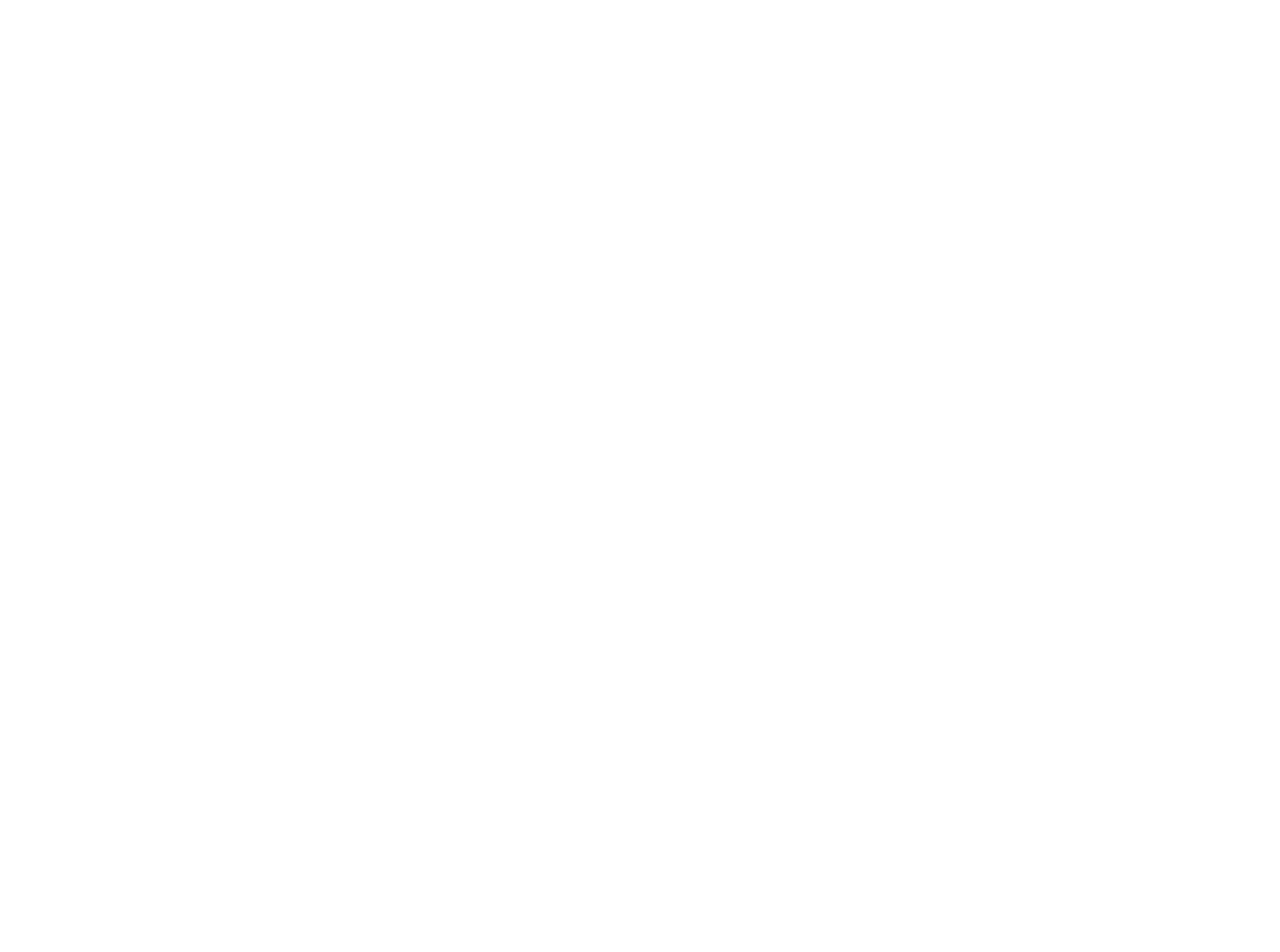
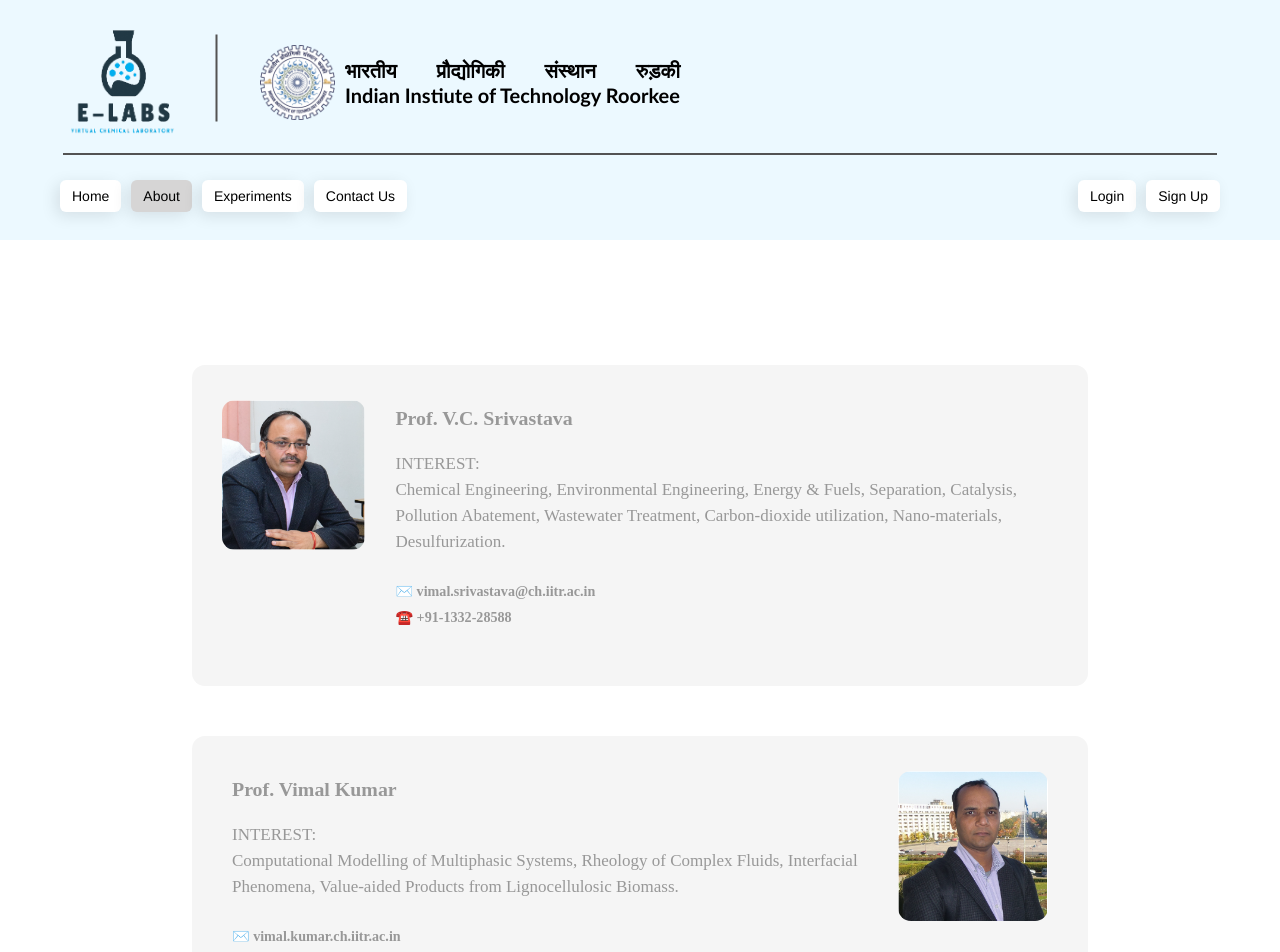
Before and after one commit to Abhinav-Agarwal021/Virtual_lab, a React (Create React App) app: page /about in a window 1280 px wide. Before the commit this address had no page. Shown: the top 952 px of the page. Before the commit the page ends 800 px from the top, so only its background shows below. Built offline with nearby package versions, Linux system fonts and the light colour scheme; a web font is replaced by a local one.

Commit message:
about
Changes in about

```diff
--- a/src/App.js
+++ b/src/App.js
@@ -3,6 +3,8 @@
 import { Navbar } from './SharedComponents/Navbar/Navbar';
 import { Experiments } from './Components/Experiments/Experiments';
 import { Home } from './Components/Home/Home';
+import {About} from "./Components/About/About";
+
 
 function App() {
   return (
@@ -32,6 +34,14 @@
             </>
           }
         />
+        <Route exact path="/about"
+        element={
+          <>
+            <Navbar />
+            <About />
+          </>
+        }/>
+
       </Routes>
     </BrowserRouter>
   );
--- /dev/null
+++ b/src/Components/About/About.css
@@ -0,0 +1,33 @@
+.about-image , .about-image-1{
+    height:150px;
+    width:150px;
+    border-radius: 13px;
+    display: inline-block;
+    margin: 15px 10px 10px 10px;
+}
+
+.about{
+    padding: 25px 15% 0 15%;
+}
+.about-xyz,.about-xyz-1{
+    margin-top:100px;
+    background-color: #f5f5f5;
+    border-radius: 13px;
+}
+.about-xyz-1
+{
+    margin-top:50px;
+}
+.about-sub{
+    padding: 20px 30px 32px 20px;
+    display: flex;
+}
+.text{
+    margin-left:20px ;
+    font-family: 'Poppins';
+    font-style: normal;
+    font-weight: 400;
+    font-size: 17px;
+    line-height: 26px;
+    color: #989898;
+}
--- /dev/null
+++ b/src/Components/About/About.js
@@ -0,0 +1,44 @@
+import React from 'react';
+import "./About.css"
+
+export const About = ()=>{
+
+    return(
+        <div className='about'>
+            <div className='about-xyz'>
+              <div className='about-sub'>
+                <img src='Images/hod.png' alt='' className='about-image'></img>
+                <div className='text'>
+                <h3>Prof. V.C. Srivastava</h3>
+                INTEREST:<br/>
+                Chemical Engineering, Environmental Engineering, Energy & Fuels, Separation, Catalysis, Pollution Abatement, Wastewater Treatment, Carbon-dioxide utilization, Nano-materials, Desulfurization.
+                <h5>
+                ✉️ vimal.srivastava@ch.iitr.ac.in
+                <br/>
+                ☎️ +91-1332-28588
+                </h5>
+                </div>
+              </div>
+            </div>
+            <div className='about-xyz-1'>
+              <div className='about-sub'>
+                <div className='text'>
+                <h3>Prof. Vimal Kumar</h3>
+                INTEREST:<br/>
+                Computational Modelling of Multiphasic Systems, Rheology of Complex Fluids, Interfacial Phenomena, Value-aided Products from Lignocellulosic Biomass.
+                <h5>
+                ✉️ vimal.kumar.ch.iitr.ac.in
+                <br/>
+                ☎️ +91-1332-285694
+                </h5>
+                </div>
+                <img src='Images/prof-vimal.png' alt='' className='about-image-1'></img>
+              </div>
+            </div>
+            <div className='about-us'>
+
+            </div>
+
+        </div>
+    )
+}
--- a/src/SharedComponents/Navbar/Navbar.js
+++ b/src/SharedComponents/Navbar/Navbar.js
@@ -15,6 +15,10 @@
 
     const handleExp = () => {
         navigate("/experiments")
+    }
+
+    const handleAbout=()=>{
+        navigate("/about")
     }
 
     return (
@@ -41,7 +45,7 @@
                     <button className={`${styles.btnss} ${id === "" && styles.selected}`} onClick={handleHome}>
                         Home
                     </button>
-                    <button className={`${styles.btnss} ${id === "about" && styles.selected}`}>
+                    <button className={`${styles.btnss} ${id === "about" && styles.selected}`} onClick={handleAbout}>
                         About
                     </button>
                     <button className={`${styles.btnss} ${id === "experiments" && styles.selected}`} onClick={handleExp}>
```
Also changed, not shown: public/Images/hod.png (added), public/Images/prof-vimal.png (added).
